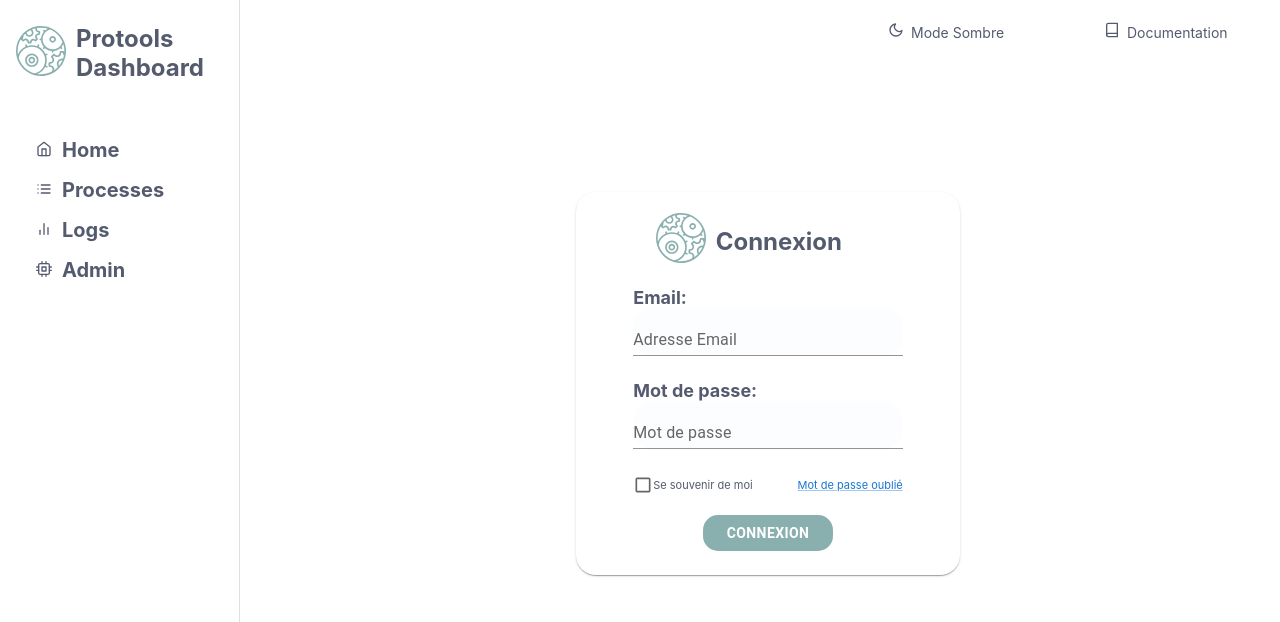
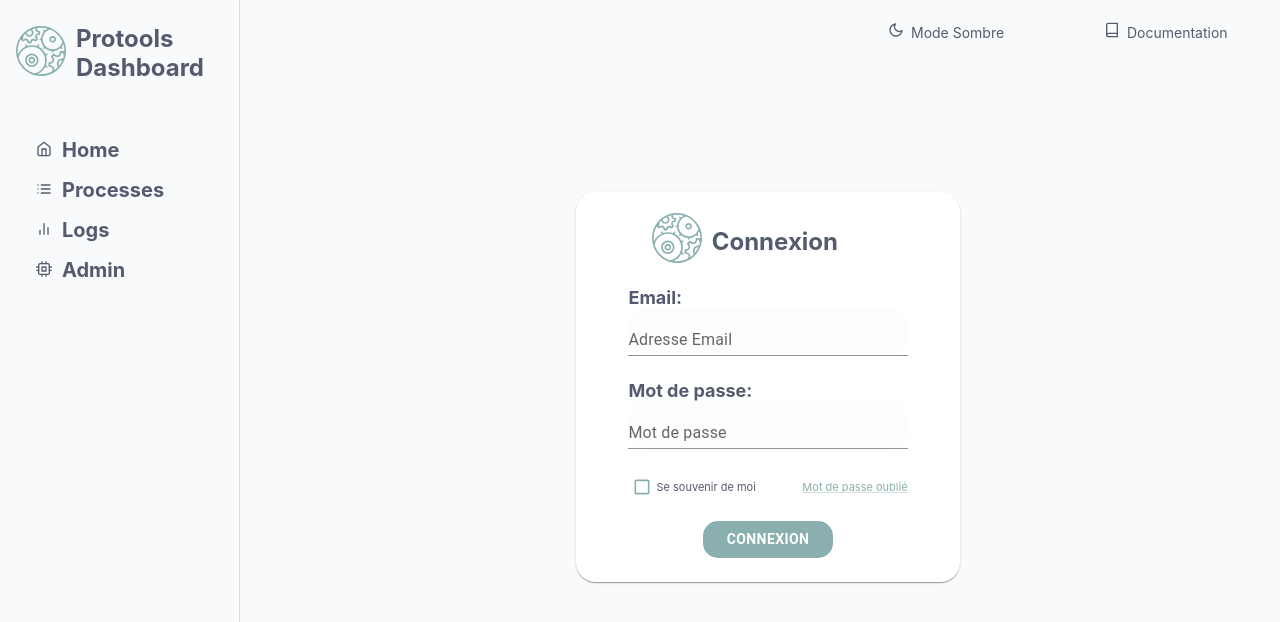
Before and after one commit to POCProtools/ProtoolsUI, a React (Create React App) app: page / in a window 1280 px wide. Shown: the top 622 px of the page. Built offline with nearby package versions, Linux system fonts and the light colour scheme.

Commit message:
set background color

```diff
--- a/src/components/pages/login/component.js
+++ b/src/components/pages/login/component.js
@@ -3,6 +3,7 @@ import React, { useEffect, useState } from "react"
 // @ts-ignore
 import SideBar from "components/shared/sidepanel"
 import { makeStyles } from "tss-react/mui"
+import { GlobalStyles } from "tss-react"
 import {
   Grid,
   // @ts-ignore
@@ -69,6 +70,9 @@ const useStyles = makeStyles()(theme => {
       fontSize: "14px",
       marginTop: 20,
       backgroundColor: palette.secondary.main,
+      "&:hover": {
+        backgroundColor: palette.secondary.main,
+      },
       fontWeight: "bold",
       borderRadius: 15,
     },
@@ -100,6 +104,13 @@ const Login = () => {
   }
   return (
     <>
+      <GlobalStyles
+        styles={{
+          body: {
+            backgroundColor: palette.background.main,
+          },
+        }}
+      />
       <Header />
       <SideBar />
       <Grid container justify="center">
@@ -173,10 +184,23 @@ const Login = () => {
                 sx={{ width: "120%" }}
               >
                 <Grid item>
-                  <Checkbox size="small" sx={{ padding: 0 }} />
+                  <Checkbox
+                    sx={{
+                      color: palette.secondary.main,
+                      "&.Mui-checked": {
+                        color: palette.secondary.main,
+                      },
+                      padding: 0.5,
+                    }}
+                    size="small"
+                  />
                   <span className={classes.remindsMe}>Se souvenir de moi</span>
                 </Grid>
-                <Link to="/reset-password" className={classes.remindsMe}>
+                <Link
+                  to="/reset-password"
+                  className={classes.remindsMe}
+                  color={palette.secondary.main}
+                >
                   Mot de passe oublié
                 </Link>
               </Grid>
--- a/src/components/shared/headers.js
+++ b/src/components/shared/headers.js
@@ -42,7 +42,7 @@ const Header = () => {
         <Grid
           container
           spacing={8}
-          alignItems="center-start"
+          alignItems="baseline"
           className={classes.gridContainer}
           justifyContent="flex-end"
         >
--- a/src/components/shared/sidepanel.js
+++ b/src/components/shared/sidepanel.js
@@ -8,6 +8,7 @@ import {
   Drawer,
 } from "@mui/material"
 import { makeStyles } from "tss-react/mui"
+import { GlobalStyles } from "tss-react"
 import { FiHome, FiList, FiBarChart2, FiCpu } from "react-icons/fi"
 
 import Logo from "./logo"
@@ -17,6 +18,15 @@ import palette from "theme/colors"
 
 const useStyles = makeStyles()(theme => {
   return {
+    drawer: {
+      width: drawerWidth,
+    },
+    drawerPaper: {
+      "&&": {
+        width: drawerWidth,
+        backgroundColor: palette.background.main,
+      },
+    },
     logo: {
       padding: 20,
       marginLeft: 20,
@@ -49,9 +59,16 @@ const SideBar = () => {
   const { classes } = useStyles()
   //TODO : Gestion state page actuelle
   return (
+    <>
+      <GlobalStyles
+        styles={{
+          body: {
+            backgroundColor: palette.background.main,
+          },
+        }}
+      />
       <Drawer
         sx={{
-        width: drawerWidth,
           flexShrink: 0,
           "& .MuiDrawer-paper": {
             width: drawerWidth,
@@ -60,6 +77,7 @@ const SideBar = () => {
         }}
         variant="permanent"
         anchor="left"
+        classes={{ paper: classes.drawerPaper, root: classes.drawerRoot }}
       >
         <Grid spacing={2} sx={{ marginTop: 3, marginBottom: 5, marginLeft: 2 }}>
           <Logo
@@ -99,6 +117,7 @@ const SideBar = () => {
           </Link>
         </Grid>
       </Drawer>
+    </>
   )
 }
 
```
Lines whose indentation alone changed are shown as unchanged.
